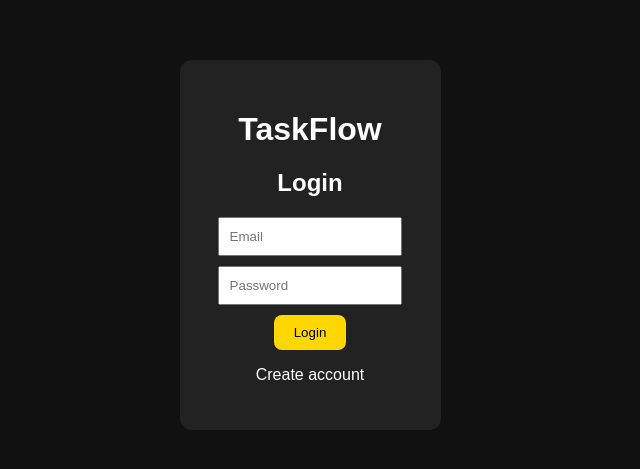
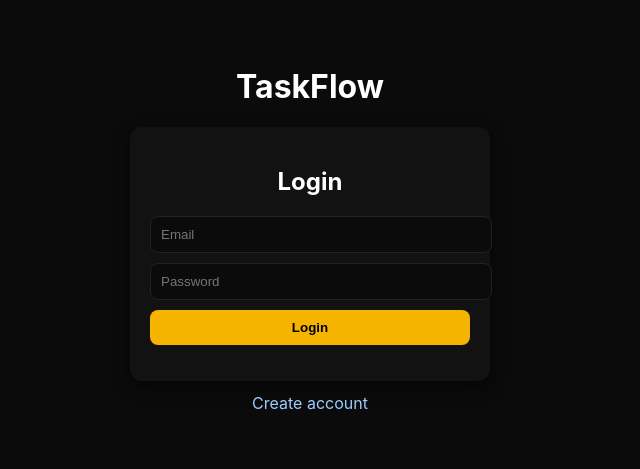
Before and after one commit to rehansheikh000004-lab/taskflow, a React (Vite) app in the folder frontend/: page / in a window 1280 px wide. Shown: the part 163-632 px from the top of the page, without its empty margins (330-970 px from the left). Built offline with nearby package versions, Linux system fonts and the light colour scheme.

Commit message:
Update style.css

```diff
--- a/frontend/src/style.css
+++ b/frontend/src/style.css
@@ -1,31 +1,8 @@
-body {
-  font-family: "Poppins", sans-serif;
-  display: flex;
-  justify-content: center;
-  align-items: center;
-  height: 100vh;
-  background: #111;
-  color: #fff;
-}
-
-.app {
-  background: #222;
-  padding: 30px;
-  border-radius: 12px;
-  text-align: center;
-}
-
-input {
-  display: block;
-  margin: 10px auto;
-  padding: 10px;
-  width: 80%;
-}
-
-button {
-  padding: 10px 20px;
-  background: gold;
-  border: none;
-  border-radius: 8px;
-  cursor: pointer;
-}
+body { font-family: Inter, system-ui, -apple-system, "Segoe UI", Roboto; background:#0b0b0b; color:#fff; display:flex; align-items:center; justify-content:center; height:100vh; margin:0; }
+.app { width:360px; text-align:center; }
+.card { background:#121212; padding:20px; border-radius:12px; box-shadow:0 6px 18px rgba(0,0,0,0.6); }
+input { display:block; width:100%; padding:10px; margin:10px 0; border-radius:8px; border:1px solid #222; background:#0b0b0b; color:#fff; }
+button { width:100%; padding:10px; background:#f5b400; border:none; color:#000; font-weight:600; border-radius:8px; cursor:pointer; }
+.toggle { color:#9ecbff; cursor:pointer; margin-top:12px; }
+.err { color:#ff6b6b; }
+.ok { color:#7fffd4; }
```
